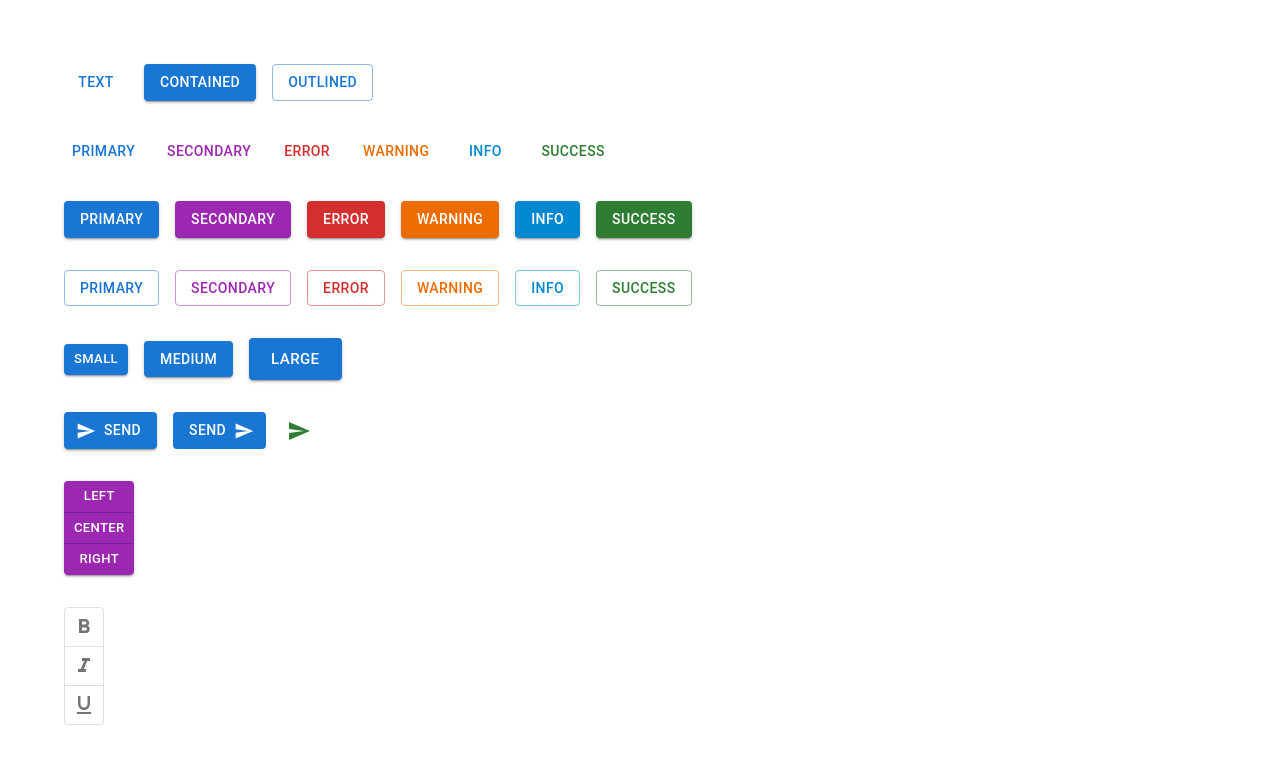
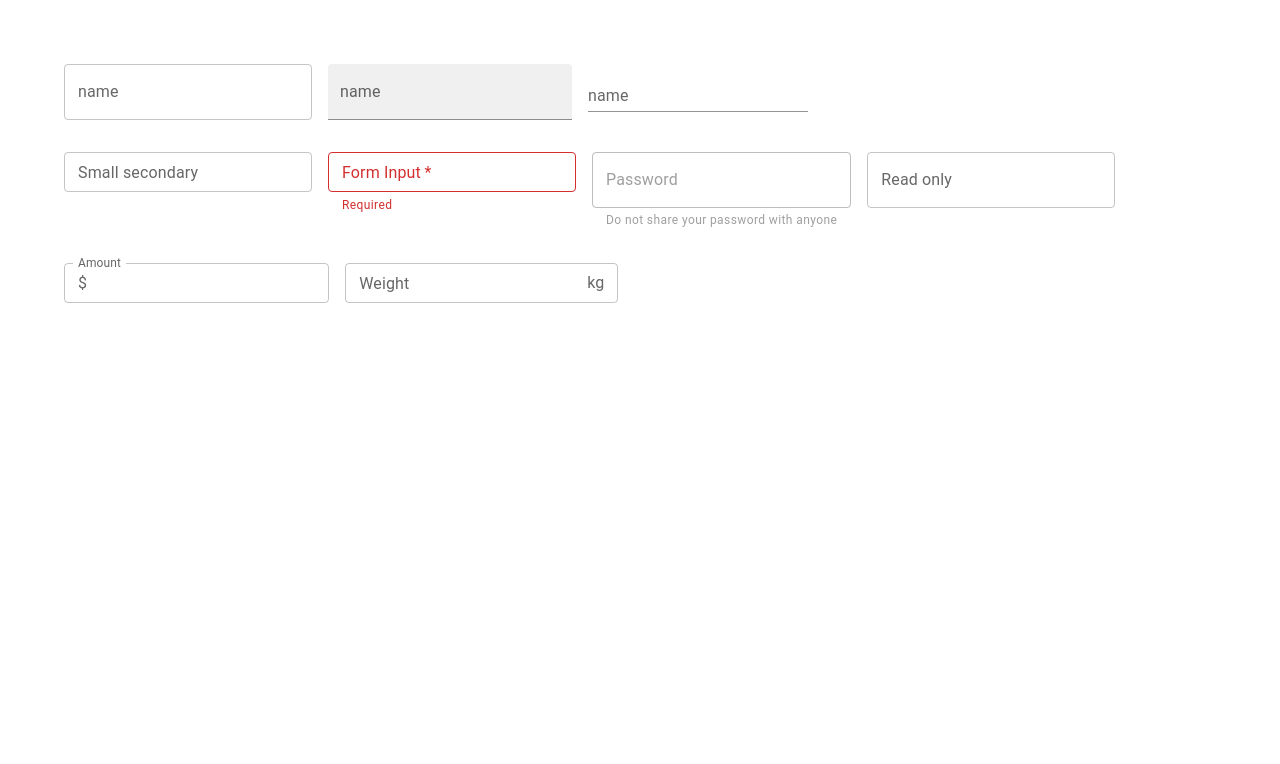
Before and after one commit to DyNamite-TNT-1/react-mui-demo, a React (Create React App) app: page / in a window 1280 px wide. Shown: the top 764 px of the page. Built offline with nearby package versions, Linux system fonts and the light colour scheme.

Commit message:
textfield

```diff
--- a/src/App.tsx
+++ b/src/App.tsx
@@ -1,12 +1,14 @@
-import './App.css';
-import { MuiButton } from './components/MuiButton';
-import { MuiTypography } from './components/MuiTypography';
+import "./App.css";
+import { MuiButton } from "./components/MuiButton";
+import { MuiTextField } from "./components/MuiTextField";
+import { MuiTypography } from "./components/MuiTypography";
 
 function App() {
   return (
     <div className="App">
       {/* <MuiTypography /> */}
-      <MuiButton/>
+      {/* <MuiButton/> */}
+      <MuiTextField />
     </div>
   );
 }
--- /dev/null
+++ b/src/components/MuiTextField.tsx
@@ -0,0 +1,54 @@
+import { InputAdornment, Stack, TextField } from "@mui/material";
+import { useState } from "react";
+
+export const MuiTextField = () => {
+  const [value, setValue] = useState("");
+  return (
+    <Stack spacing={4}>
+      <Stack direction="row" spacing={2}>
+        <TextField label="name" variant="outlined" />
+        <TextField label="name" variant="filled" />
+        <TextField label="name" variant="standard" />
+      </Stack>
+      <Stack direction="row" spacing={2}>
+        <TextField label="Small secondary" size="small" color="secondary" />
+        <TextField
+          label="Form Input"
+          size="small"
+          color="secondary"
+          required
+          value={value}
+          onChange={(e) => setValue(e.target.value)}
+          error={!value}
+          helperText={
+            !value ? "Required" : "Do not share your password with anyone"
+          }
+        />
+        <TextField
+          label="Password"
+          type="password"
+          helperText="Do not share your password with anyone"
+          disabled
+        />
+        <TextField label="Read only" InputProps={{ readOnly: true }} />
+      </Stack>
+      {/* Prefix - Suffix */}
+      <Stack direction="row" spacing={2}>
+        <TextField
+          label="Amount"
+          size="small"
+          InputProps={{
+            startAdornment: <InputAdornment position="start">$</InputAdornment>,
+          }}
+        />
+        <TextField
+          label="Weight"
+          size="small"
+          InputProps={{
+            endAdornment: <InputAdornment position="end">kg</InputAdornment>,
+          }}
+        />
+      </Stack>
+    </Stack>
+  );
+};
```
Also changed, not shown: src/index.tsx (+6 -6 lines), 1 other file (tests, documents, lock files or other folders).
